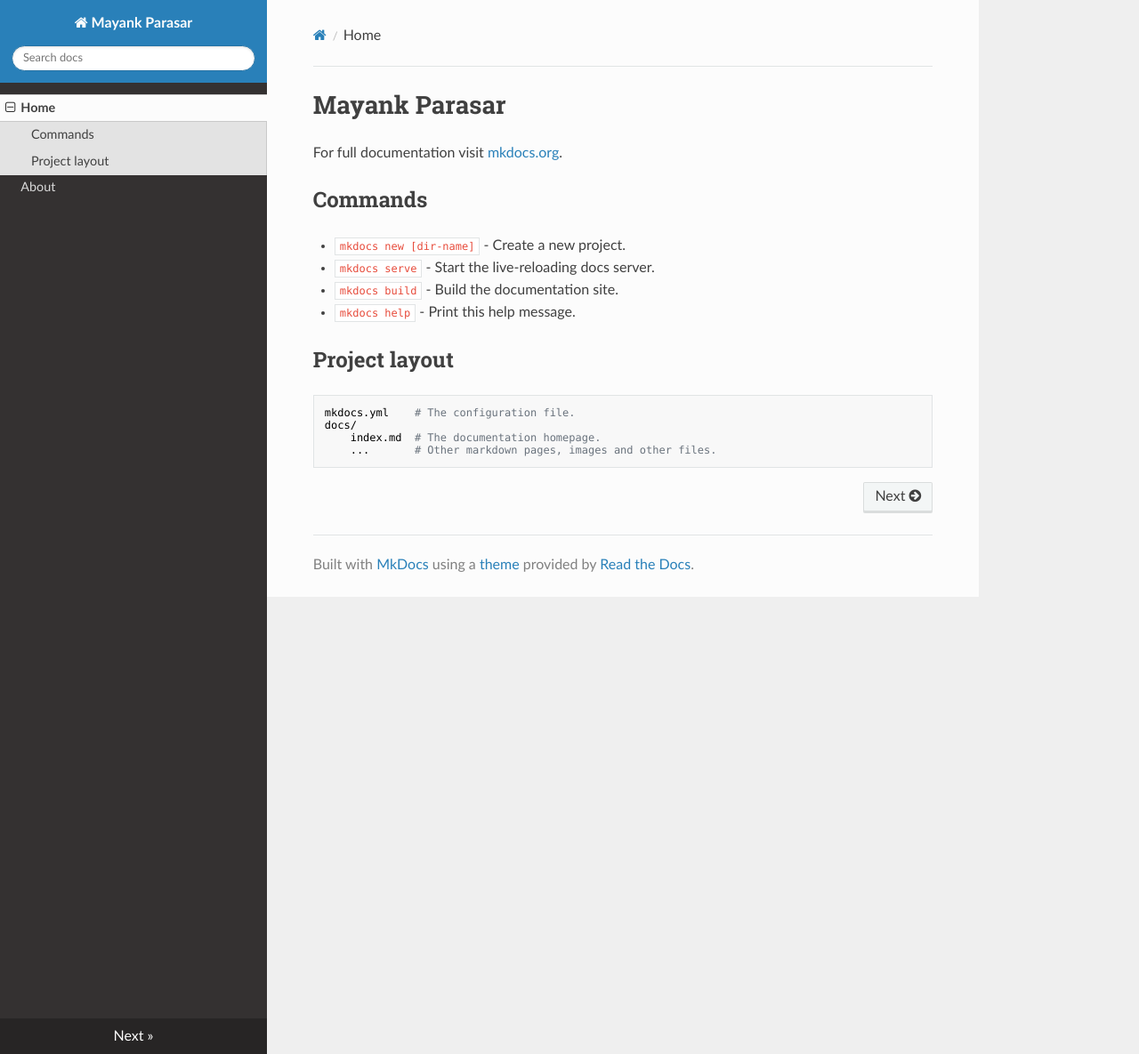
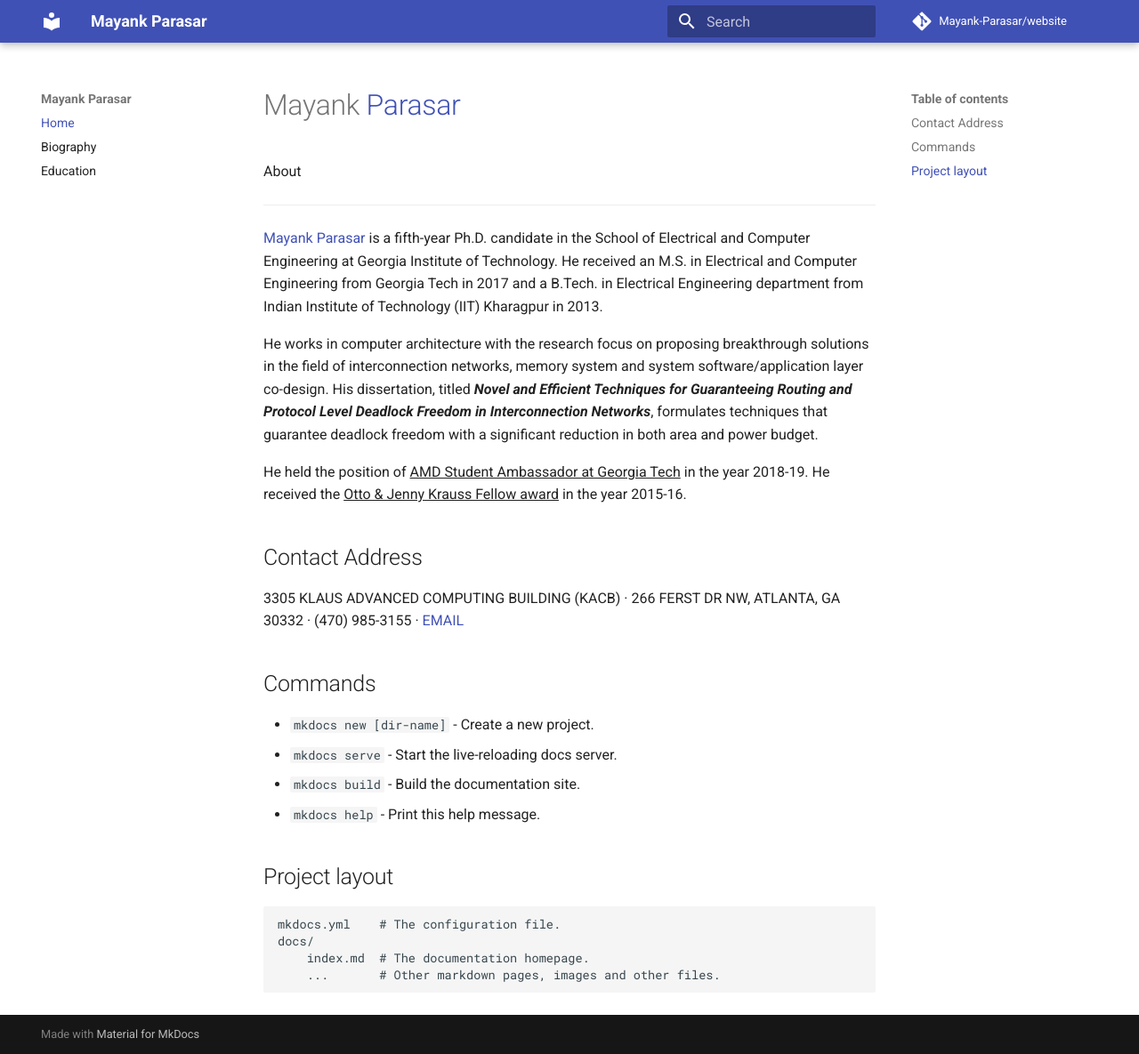
Before and after one commit to Mayank-Parasar/website, an MkDocs documentation site: the page built from docs/index.md, in a window 1280 px wide and 1185 px high. Shown: the whole window at 89% size. Built offline with MkDocs 1.6.1 and Material for MkDocs 9.7.7, drawn with Linux system fonts in a browser that asks for light colours; nearby versions of some CDN libraries; comment, search, counter and statistics services are not loaded.

Commit message:
mods to the website

```diff
--- a/docs/index.md
+++ b/docs/index.md
@@ -1,6 +1,23 @@
-# Mayank Parasar
+# Mayank [Parasar](profile2.jpg)
 
-For full documentation visit [mkdocs.org](https://mkdocs.org).
+[//]: # "(![Drag Racing](profile2.jpg)"
+
+[//]: # "[I'm an inline-style link with title](profile2.jpg)"
+
+[//]: # "For full documentation visit [mkdocs.org](https://mkdocs.org)."
+About
+-------
+[Mayank Parasar](profile2.jpg) is a fifth-year Ph.D. candidate in the School of Electrical and Computer Engineering at Georgia Institute of Technology. He received an M.S. in Electrical and Computer Engineering from Georgia Tech in 2017 and a B.Tech. in Electrical Engineering department from Indian Institute of Technology (IIT) Kharagpur in 2013.
+
+He works in computer architecture with the research focus on proposing breakthrough solutions in the field of interconnection networks, memory system and system software/application layer co-design. His dissertation, titled **_Novel and Efficient Techniques for Guaranteeing Routing and Protocol Level Deadlock Freedom in Interconnection Networks_**, formulates techniques that guarantee deadlock freedom with a significant reduction in both area and power budget.
+
+He held the position of <u>AMD Student Ambassador at Georgia Tech</u> in the year 2018-19. He received the <u>Otto & Jenny Krauss Fellow award</u> in the year 2015-16.
+
+
+Contact Address
+-------
+3305 KLAUS ADVANCED COMPUTING BUILDING (KACB) · 266 FERST DR NW, ATLANTA, GA 30332 · (470) 985-3155 · [EMAIL](mailto:mparasar3@gatech.edu)
+
 
 ## Commands
 
--- a/mkdocs.yml
+++ b/mkdocs.yml
@@ -1,6 +1,16 @@
 site_name: Mayank Parasar
+site_author: Mayank Parasar
+
+
+# Repository
+repo_name: Mayank-Parasar/website
+repo_url: https://github.com/Mayank-Parasar/website.git
+edit_uri: ""
+
 nav:
   - Home: index.md
-  - About: about.md
+  - Biography: bio.md
+  - Education: education.md
 
-theme: readthedocs
+theme:
+  name: material
```
Also changed, not shown: docs/bio.md (added, +3 -0 lines), docs/education.md (added, +7 -0 lines), docs/index_bkup.md (added, +26 -0 lines), docs/img/AMD_logo.png (added), docs/img/bbr.png (added), docs/img/bbr_old.png (added), docs/img/micro_src.png (added), docs/img/nvidia_logo.jpeg (added), docs/img/nvidia_logo.webp (added), docs/img/profile1.jpg (added), docs/img/profile2.jpg (added), docs/img/seesaw.png (added), docs/img/swapnoc.png (added), docs/img/vespa.png (added), 1 more files, 2 other files.
